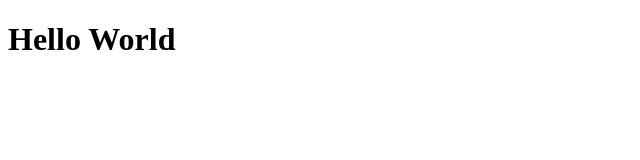
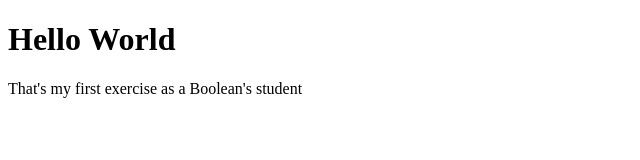
Before and after one commit to FeliceDArcangelo/htmlcss-hello, a plain HTML site: page index.html in a window 1280 px wide. Shown: the whole page, without its empty margins (0-640 px from the left). Drawn offline with Linux system fonts and the light colour scheme.

Commit message:
paragraph

```diff
--- a/index.html
+++ b/index.html
@@ -8,5 +8,9 @@
 </head>
 <body>
     <h1>Hello World</h1>
+
+    <p>
+        That's my first exercise as a Boolean's student
+    </p>
 </body>
 </html>
```
